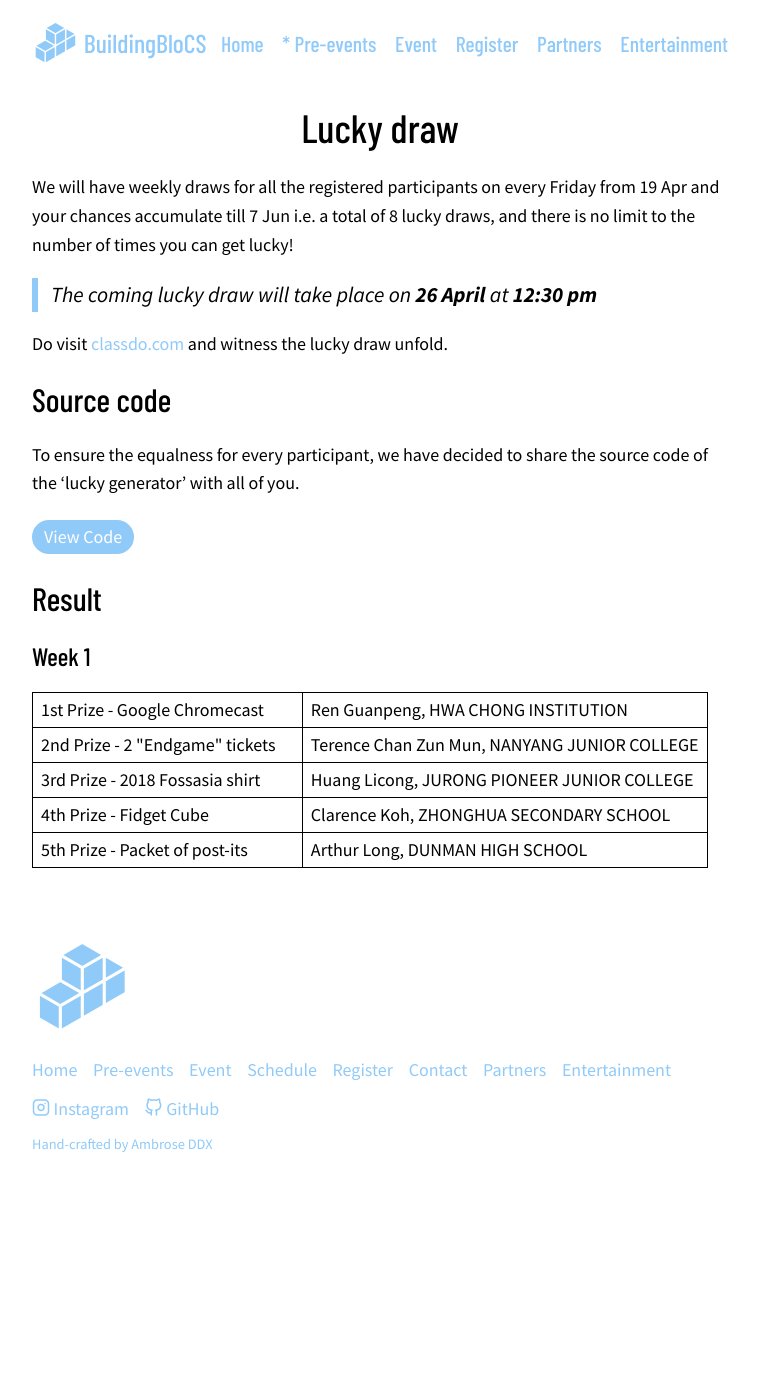
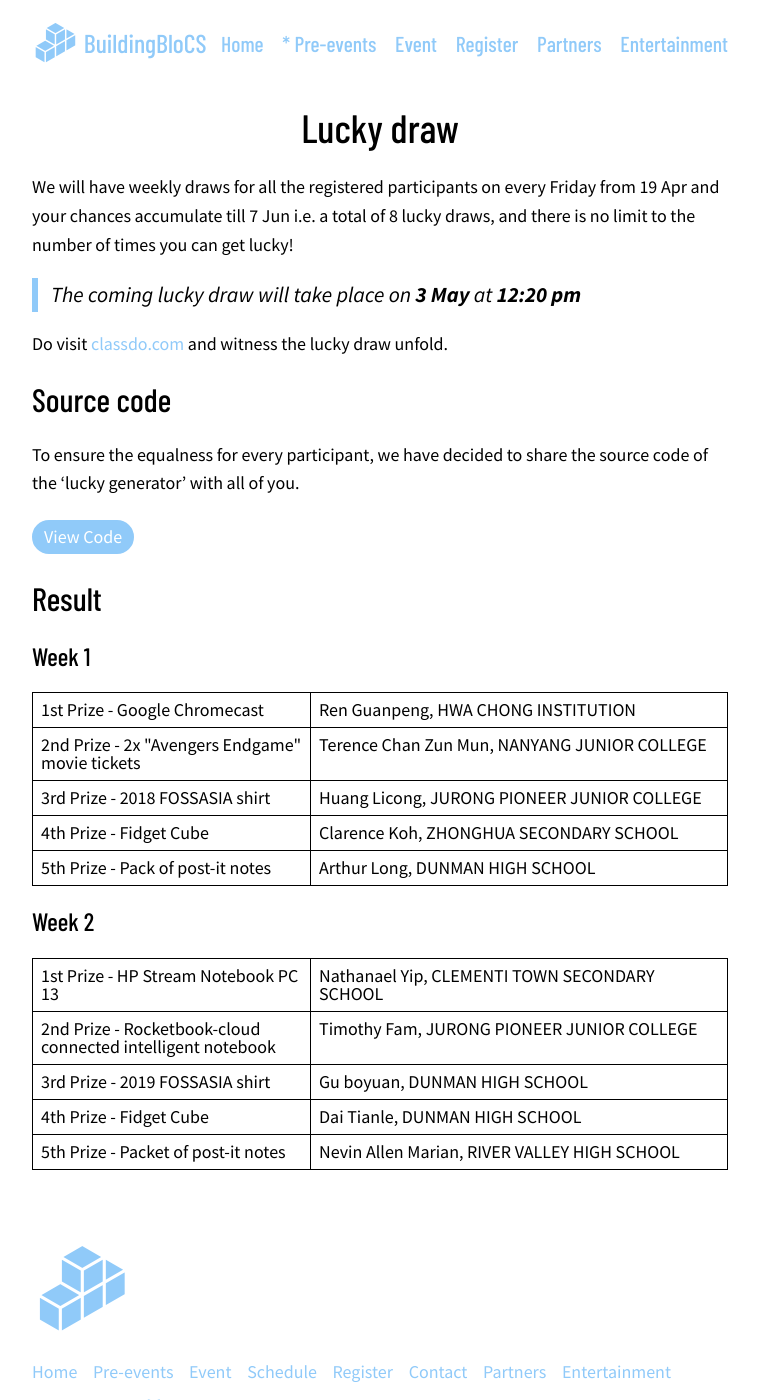
Before and after one commit to buildingblocs/2019, a Jekyll site: the page built from pre-event/luckydraw/index.md, in a window 1280 px wide and 1400 px high. Shown: the whole window, without its empty margins (260-1019 px from the left). Built offline with Jekyll 4.4.1, drawn with Linux system fonts in a browser that asks for light colours; some web fonts are replaced; our own code applies the rules of GitHub Pages for plain Markdown files.

Commit message:
update on lucky draw

```diff
--- a/_data/awards.yml
+++ b/_data/awards.yml
@@ -2,11 +2,24 @@
   awards:
   - prize: 1st Prize - Google Chromecast
     winner: Ren Guanpeng, HWA CHONG INSTITUTION
-  - prize: 2nd Prize - 2 "Endgame" tickets
+  - prize: 2nd Prize - 2x "Avengers Endgame" movie tickets
     winner: Terence Chan Zun Mun, NANYANG JUNIOR COLLEGE
-  - prize: 3rd Prize - 2018 Fossasia shirt
+  - prize: 3rd Prize - 2018 FOSSASIA shirt
     winner: Huang Licong, JURONG PIONEER JUNIOR COLLEGE
   - prize: 4th Prize - Fidget Cube
     winner: Clarence Koh, ZHONGHUA SECONDARY SCHOOL
-  - prize: 5th Prize - Packet of post-its
+  - prize: 5th Prize - Pack of post-it notes
     winner: Arthur Long, DUNMAN HIGH SCHOOL
+
+- week: 2
+  awards:
+  - prize: 1st Prize - HP Stream Notebook PC 13
+    winner: Nathanael Yip, CLEMENTI TOWN SECONDARY SCHOOL
+  - prize: 2nd Prize - Rocketbook-cloud connected intelligent notebook
+    winner: Timothy Fam, JURONG PIONEER JUNIOR COLLEGE
+  - prize: 3rd Prize - 2019 FOSSASIA shirt
+    winner: Gu boyuan, DUNMAN HIGH SCHOOL
+  - prize: 4th Prize - Fidget Cube
+    winner: Dai Tianle, DUNMAN HIGH SCHOOL
+  - prize: 5th Prize - Packet of post-it notes
+    winner: Nevin Allen Marian, RIVER VALLEY HIGH SCHOOL
--- a/pre-event/luckydraw/index.md
+++ b/pre-event/luckydraw/index.md
@@ -7,7 +7,7 @@
 
 We will have weekly draws for all the registered participants on every Friday from 19 Apr and your chances accumulate till 7 Jun i.e. a total of 8 lucky draws, and there is no limit to the number of times you can get lucky!
 
->The coming lucky draw will take place on **26 April** at **12:30 pm**
+>The coming lucky draw will take place on **3 May** at **12:20 pm**
 
 Do visit [classdo.com](https://classdo.com) and witness the lucky draw unfold.
 
```
Also changed, not shown: 1 other file.
